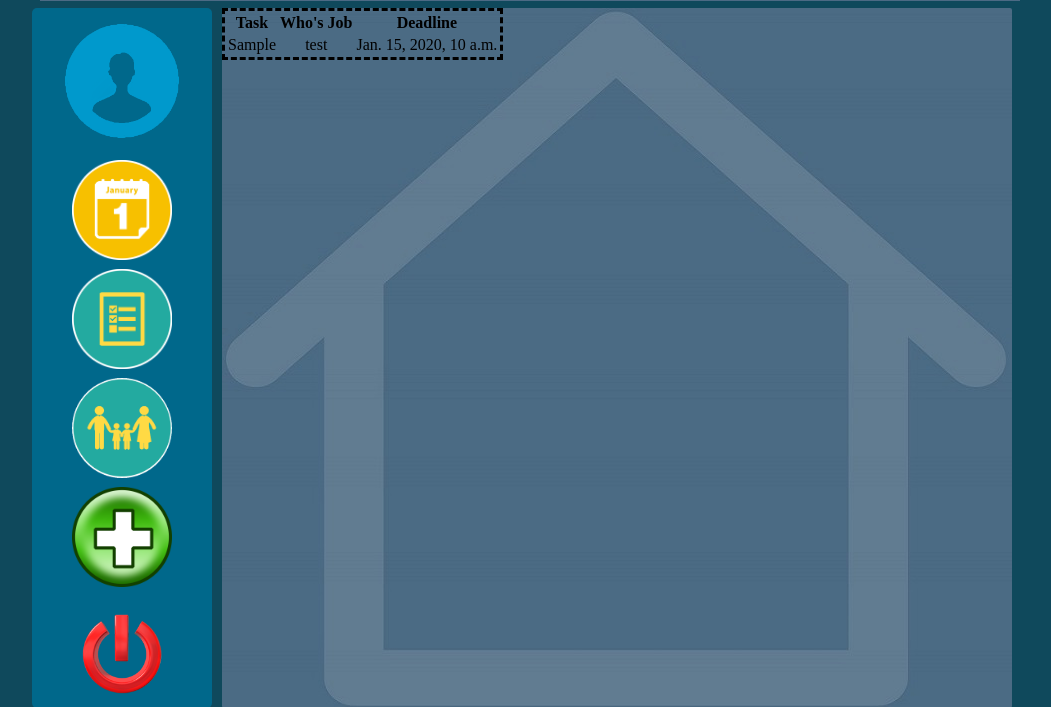
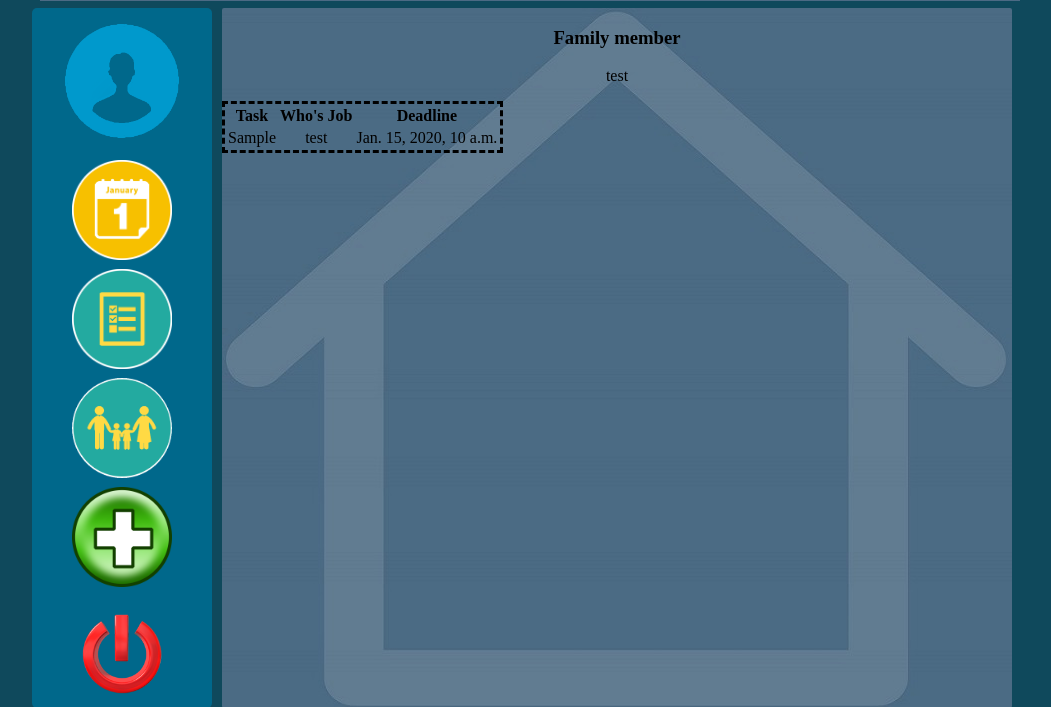
Before and after one commit to laixintao/FamilyPlanner, a Django app: page /family-calender/ in a window 1280 px wide. Shown: the part 140-847 px from the top of the page, without its empty margins (118-1169 px from the left). Run offline with Django 3.2, Linux system fonts and the light colour scheme; a user stored in the database is signed in; data comes from the database, SQL or seed files in the repository; tables that the repository leaves empty hold one stand-in row (values such as "Sample post").

Commit message:
show members

```diff
--- a/todolist/templates/family-calender.html
+++ b/todolist/templates/family-calender.html
@@ -55,6 +55,10 @@
 
         <div id="content">
         <table style="border: dashed">
+        <h3>Family member</h3>
+        {% for user in users %}
+        <p>{{ user.username }}</p>
+        {% endfor %}
             <tr>
                 <th>Task</th>
                 <th>Who's Job</th>
--- a/todolist/views.py
+++ b/todolist/views.py
@@ -10,8 +10,10 @@ def calender(request):
 
 def family_calender(request):
     tasks = Todo.objects.filter(family=request.user.family_name)
+    users = User.objects.filter(family_name=request.user.family_name)
     return render(request,'family-calender.html',
-                  {'tasks':tasks})
+                  {'tasks':tasks,
+                   'users':users})
 
 def create_new_todo(request):
     tasks = Todo.objects.filter(user=request.user)
```
